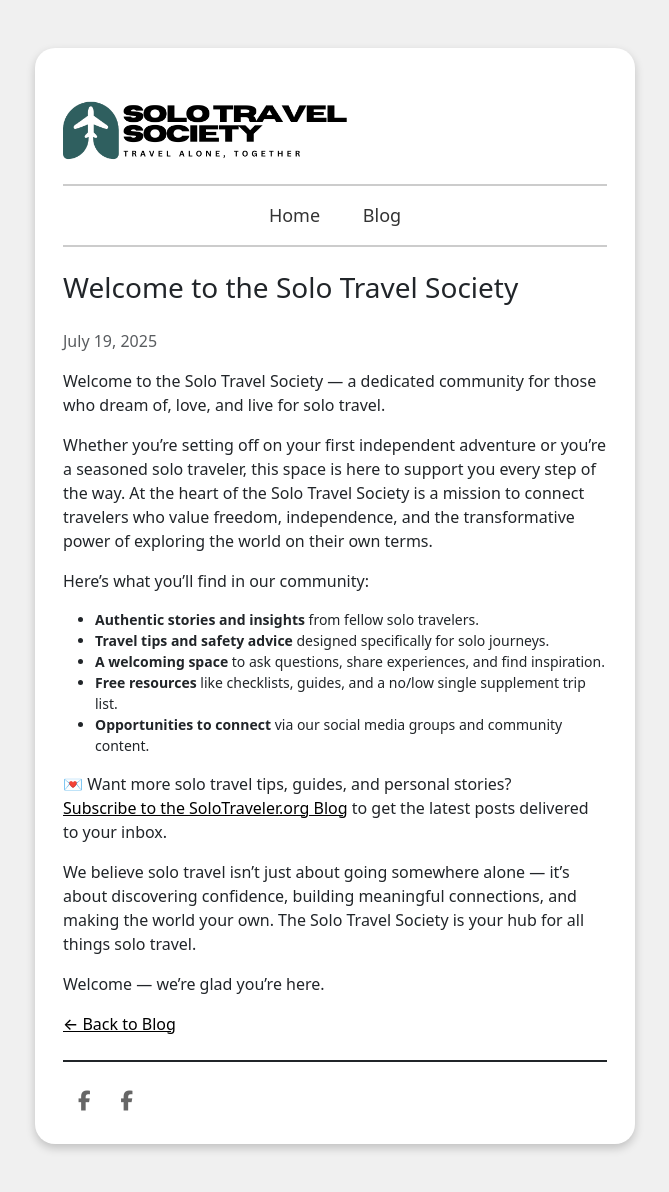
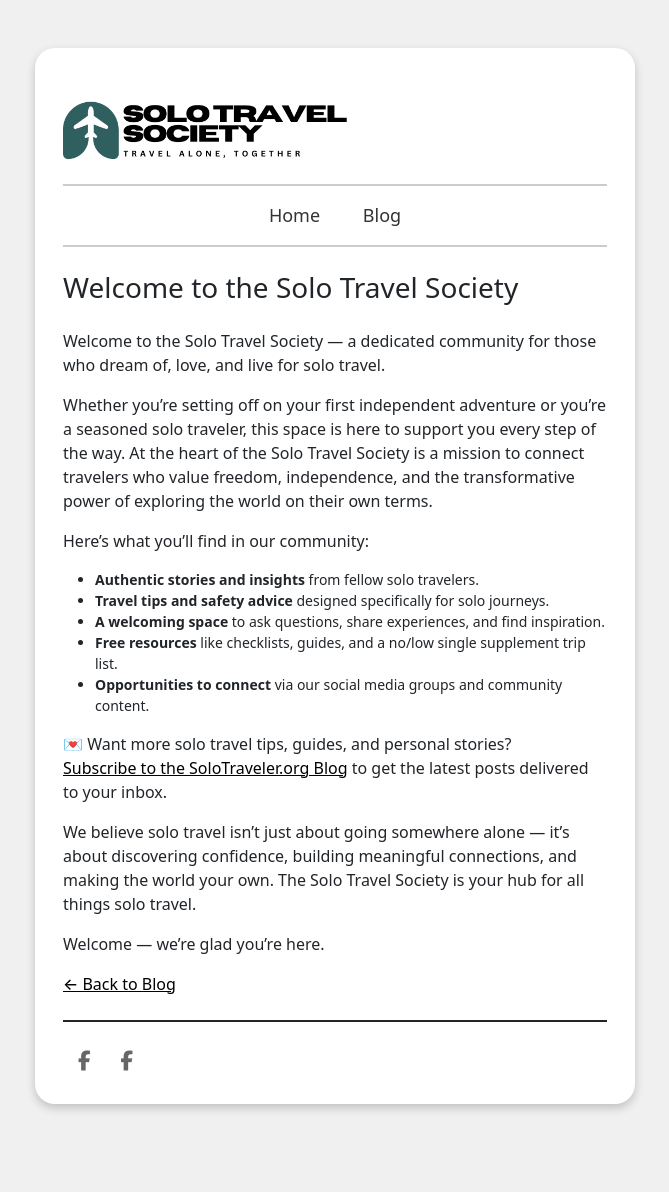
Before and after one commit to solotravelsociety/solotravelsociety.com, a Jekyll site: the page built from _posts/2025-07-19-welcome.md, in a window 1280 px wide. Shown: the whole page, without its empty margins (305-974 px from the left). Built offline with Jekyll 4.4.1, drawn with Linux system fonts in a browser that asks for light colours; nearby versions of some CDN libraries; after the commit the page ends 1152 px from its top, so only the background shows below that.

Commit message:
Update post.html

```diff
--- a/_layouts/post.html
+++ b/_layouts/post.html
@@ -33,7 +33,6 @@
       </header>
       <article class="content">
         <h2 class="mb-4">{{ page.title }}</h2>
-        <p class="text-muted">{{ page.date | date: "%B %d, %Y" }}</p>
         <div>{{ content }}</div>
         <p><a href="{{ '/blog/' | relative_url }}">← Back to Blog</a></p>
       </article>
```
